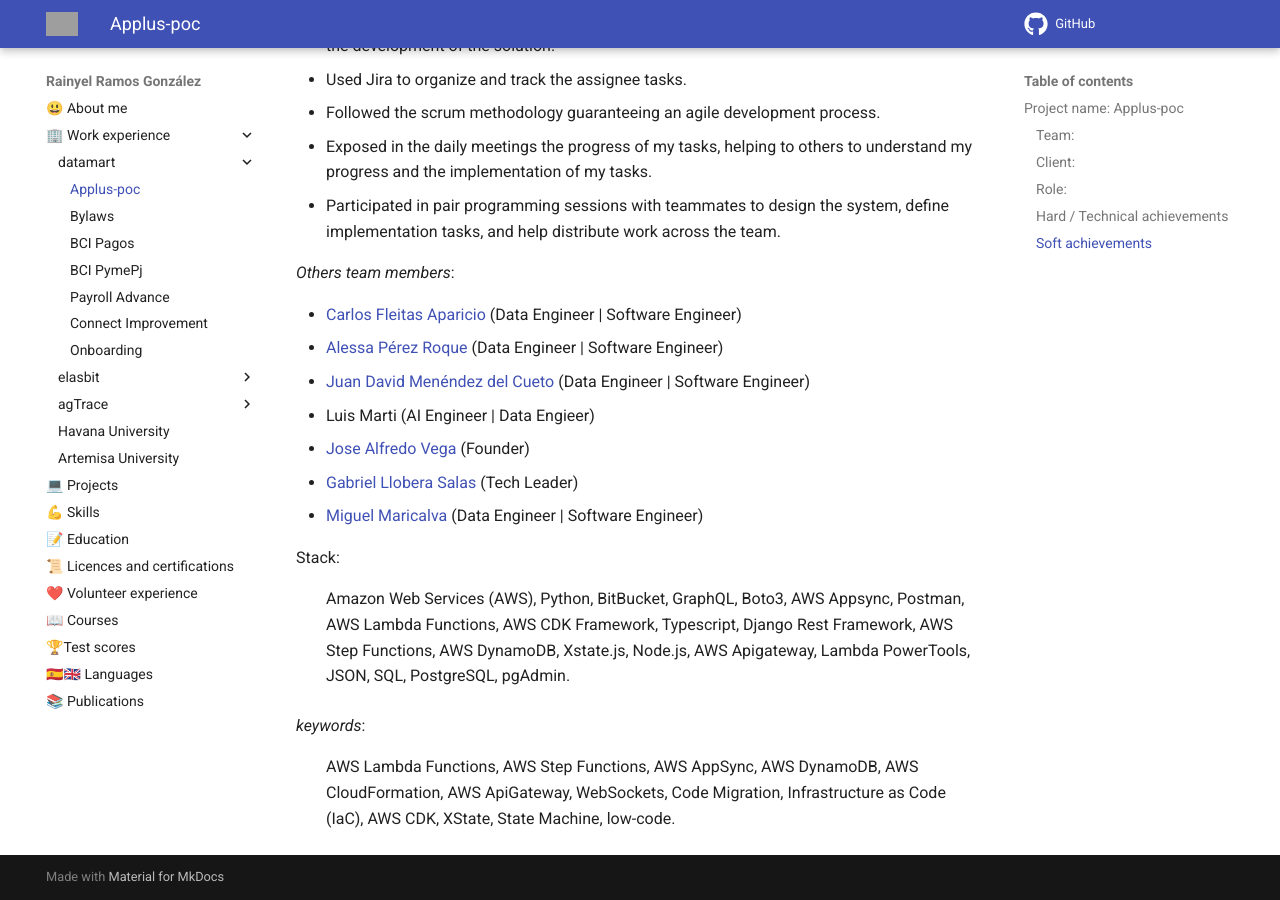
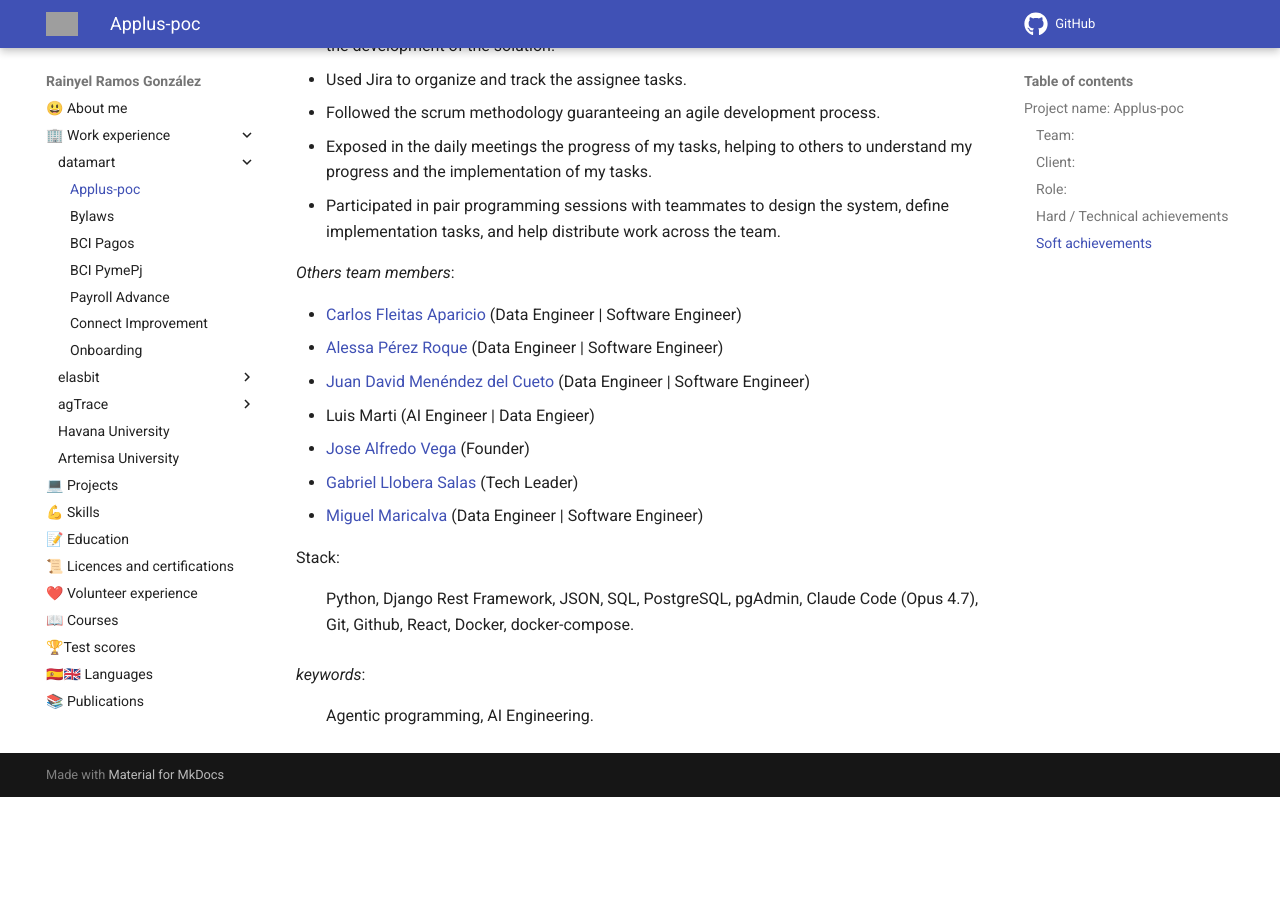
Before and after one commit to rayniel95/rayniel95.github.io, an MkDocs documentation site: the page built from docs/work_experience/dkl/applus_poc.md, in a window 1280 px wide and 900 px high, scrolled down 1634 px. Built offline with MkDocs 1.6.1 and Material for MkDocs 9.7.7, drawn with Linux system fonts in a browser that asks for light colours; after the commit the page ends 2431 px from its top, so only the background shows below that; grey boxes are pictures that could not be loaded.

Commit message:
docs(work_experience): update technology stack and keywords for Applus project

```diff
--- a/docs/work_experience/dkl/applus_poc.md
+++ b/docs/work_experience/dkl/applus_poc.md
@@ -56,7 +56,7 @@ This project involved developing a proof-of-concept (POC) web platform for the a
 - [Miguel Maricalva](https://www.linkedin.com/in/miguelmaricalva/) (Data Engineer | Software Engineer)
 
 Stack:
-: Amazon Web Services (AWS), Python, BitBucket, GraphQL, Boto3, AWS Appsync, Postman, AWS Lambda Functions, AWS CDK Framework, Typescript, Django Rest Framework, AWS Step Functions, AWS DynamoDB, Xstate.js, Node.js, AWS Apigateway, Lambda PowerTools, JSON, SQL, PostgreSQL, pgAdmin.
+: Python, Django Rest Framework, JSON, SQL, PostgreSQL, pgAdmin, Claude Code (Opus 4.7), Git, Github, React, Docker, docker-compose.
 <!-- extend the keywords section -->
 *keywords*:
-: AWS Lambda Functions, AWS Step Functions, AWS AppSync, AWS DynamoDB, AWS CloudFormation, AWS ApiGateway, WebSockets, Code Migration, Infrastructure as Code (IaC), AWS CDK, XState, State Machine, low-code.
+: Agentic programming, AI Engineering.
```
